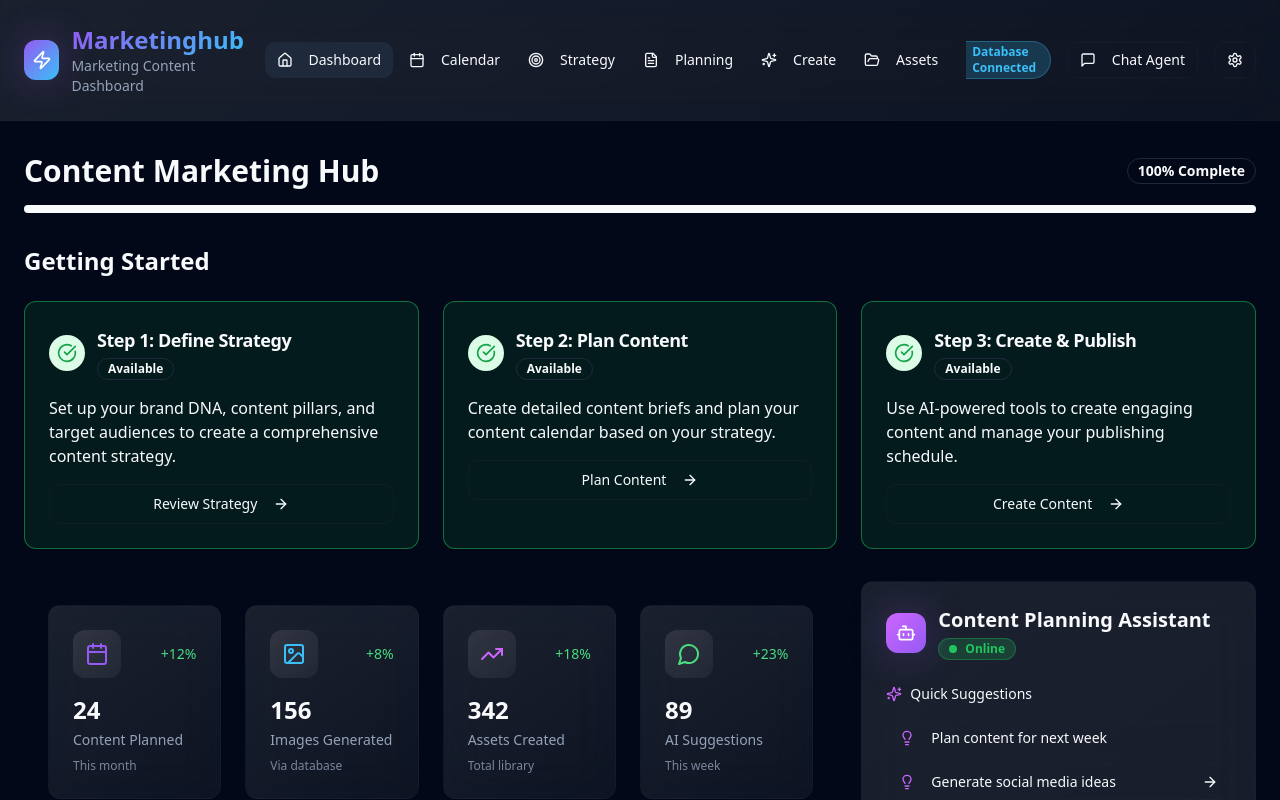
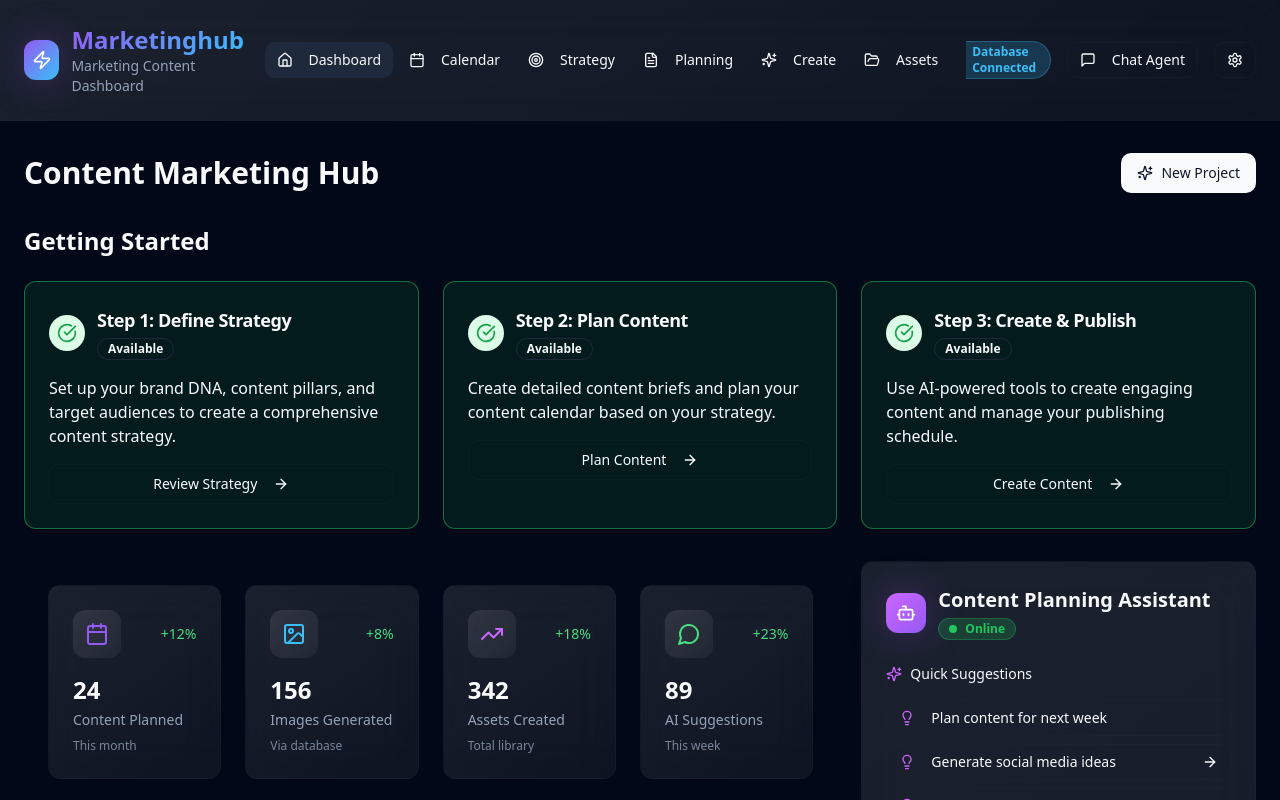
Before and after one commit to guidingv/n8n-spark-studio, a React (Vite) app: page / in a window 1280 px wide. Shown: the top 800 px of the page. Built offline with nearby package versions, Linux system fonts and the light colour scheme; the HTML template or start-up script is replaced by a standard one.

Commit message:
Remove "100% complete" status
The AI removed the "100% complete" status from the progress bar in `src/pages/Index.tsx` as it was out of context.

```diff
--- a/src/pages/Index.tsx
+++ b/src/pages/Index.tsx
@@ -107,19 +107,14 @@ const Index = () => {
       <DashboardHeader />
 
       <div className="container mx-auto px-6 py-8">
-        {/* Progress Overview */}
+        {/* Header with New Project Button */}
         <div className="mb-8">
           <div className="flex items-center justify-between mb-4">
             <h1 className="text-3xl font-bold text-foreground">Content Marketing Hub</h1>
-            <Badge variant="outline" className="text-sm">
-              {overallProgress}% Complete
-            </Badge>
-          </div>
-          <div className="w-full bg-muted rounded-full h-2">
-            <div
-              className="bg-primary h-2 rounded-full transition-all duration-300"
-              style={{ width: `${overallProgress}%` }}
-            />
+            <Button className="gap-2">
+              <Sparkles className="h-4 w-4" />
+              New Project
+            </Button>
           </div>
         </div>
 
```
